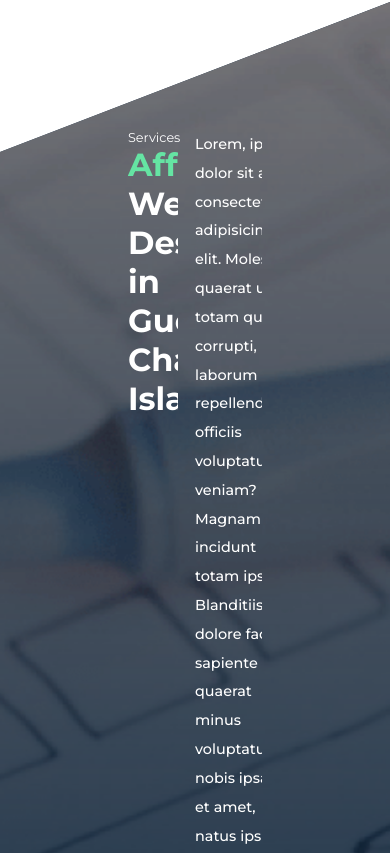
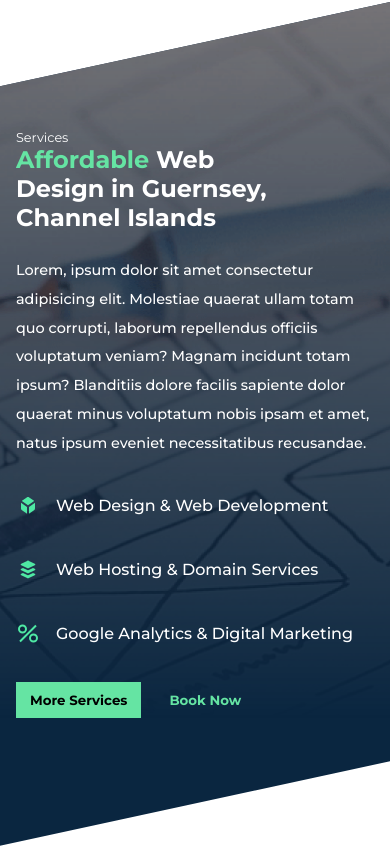
Before and after one commit to mauger1998/my-company, a plain HTML site: page index.html in a window 390 px wide. Shown: the part 2091-2944 px from the top of the page. Drawn offline with Linux system fonts and the light colour scheme; a web font is replaced by a local one.

Commit message:
Make services section responsive

```diff
--- a/style.css
+++ b/style.css
@@ -665,9 +665,6 @@ nav ul li {
     z-index:-1;
     -webkit-mask-image:linear-gradient(black, transparent 50%);
     mask-image:linear-gradient(black, transparent 50%);
-
-
-
 }
 .portfolio-titles {
     position:relative;
@@ -768,6 +765,68 @@ nav ul li {
     background-color:transparent;
     color:var(--new-green);
     border:none;
+}
+@media (max-width:1149px) {
+    .services h2 {
+        font-size:1.75rem;
+    }
+}
+@media (max-width:1041px) {
+    .services {
+        flex-direction:column;
+        align-items: center;
+        gap:1.5rem;
+        width:100%;
+
+    }
+    .services h2 {
+        font-size:2rem;
+    }
+    .services-left,
+    .services-right {
+        width:100%;
+    }
+}
+@media (max-width:864px) {
+    .services h2 {
+        font-size:1.75rem;
+    }
+}
+@media (max-width:656px) {
+    .services {
+        padding-inline:4rem;
+    }
+}
+@media (max-width:656px) {
+    .services {
+        padding-inline:2rem;
+    }
+}
+@media (max-width:461px) {
+    .services {
+        padding-inline:1rem;
+    }
+    .services h2 {
+        font-size:1.5rem;
+    }
+    .services button {
+        padding-inline:0.75rem;
+    }
+}
+@media (max-width:373px) {
+    .services h2 {
+        width:100%;
+        /* font-size:1.3rem; */
+    }
+    .services-left {
+        width:100%;
+        padding-inline:0;
+    }
+}
+@media (max-width:358px) {
+    .services {
+        padding-block:10rem;
+    }
 }
 /*************************/
 
```
